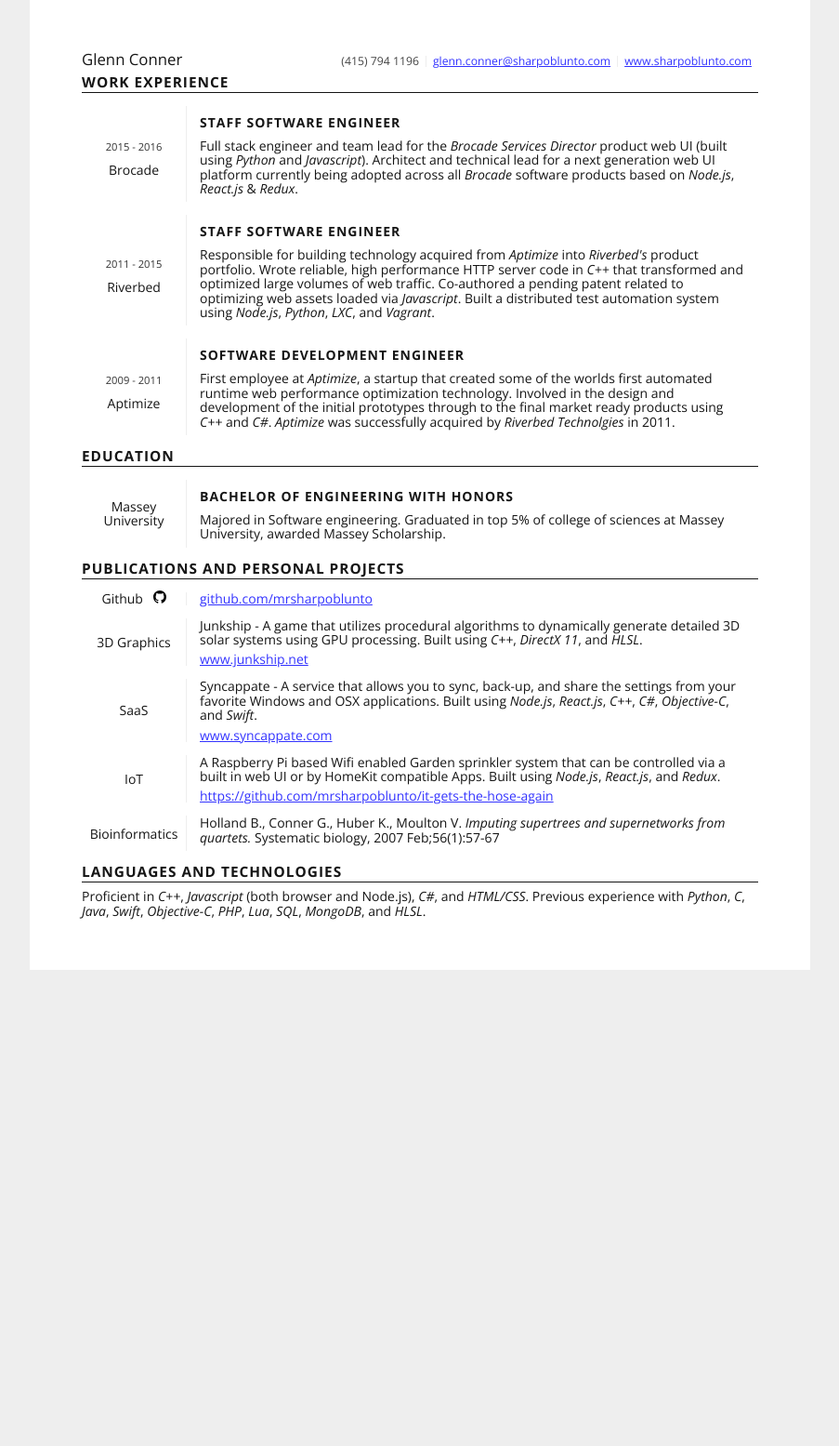
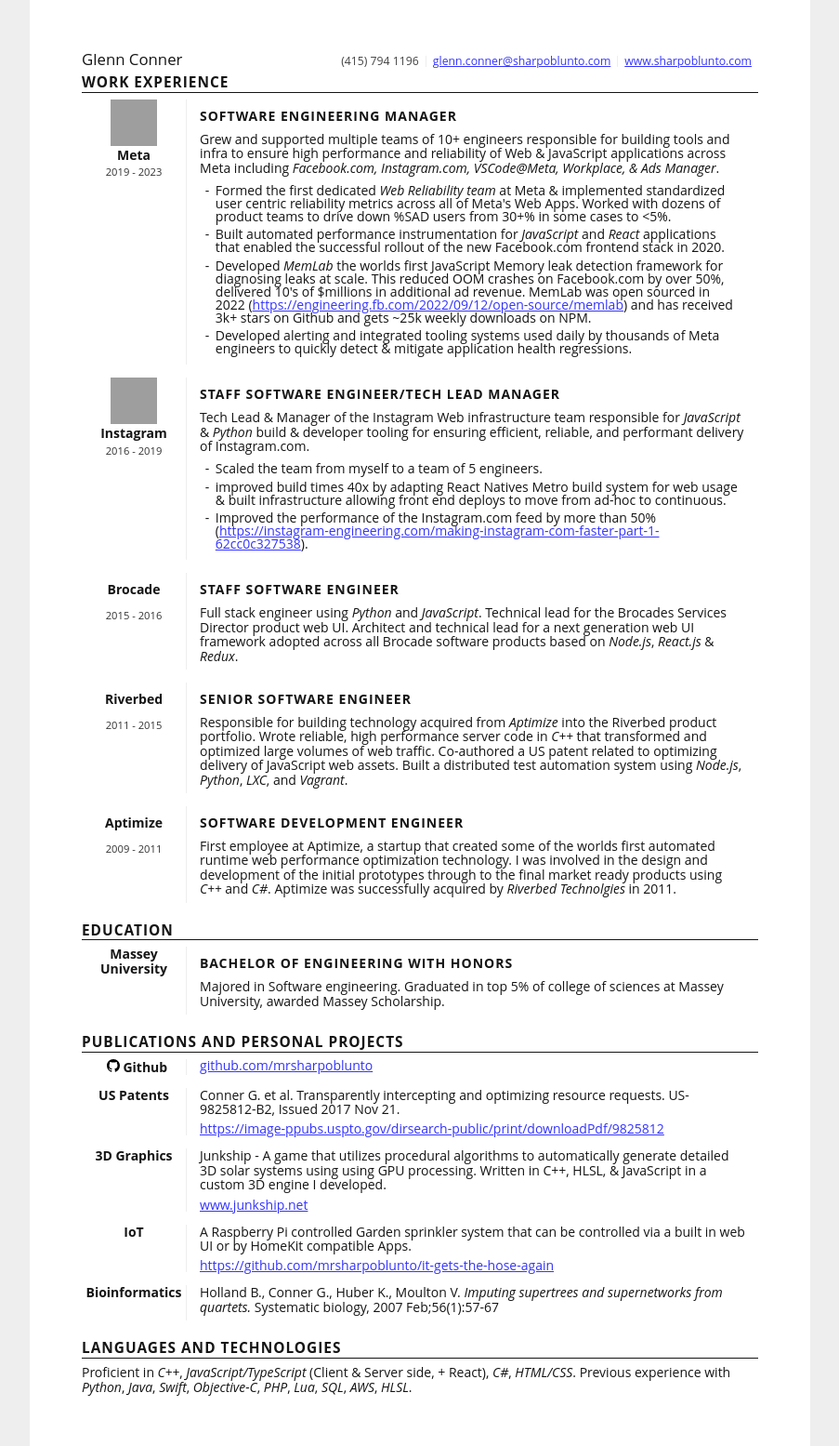
Before and after one commit to mrsharpoblunto/sharpoblunto.com, a Jekyll site: the page resume.html, which Jekyll copies as it is, in a window 1280 px wide. Shown: the whole page at 93% size, without its empty margins (188-1091 px from the left). Built offline with Jekyll 4.4.1, drawn with Linux system fonts in a browser that asks for light colours; some web fonts are replaced; before the commit the page ends 1043 px from its top, so only the background shows below that; grey boxes are pictures that could not be loaded.

Commit message:
updated resume

```diff
--- a/resume.html
+++ b/resume.html
@@ -1,7 +1,7 @@
 <!doctype html>
 <html>
   <head>
-    <link href='https://fonts.googleapis.com/css?family=Open+Sans:400,300,300italic,400italic,600,600italic,700,700italic,800,800italic' rel='stylesheet' type='text/css'>
+    <link href="https://fonts.cdnfonts.com/css/open-sans" rel="stylesheet" />
     <style>
       html, body, div, span, applet, object, iframe,
       h1, h2, h3, h4, h5, h6, p, blockquote, pre,
@@ -46,21 +46,22 @@
       	border-collapse: collapse;
       	border-spacing: 0;
       }
-      a {color:#3333FF;}
-      a:visited {color:#3333FF;}
-      a:hover {color:#3333FF;}
-      a:active {color:#3333FF;}
+      a {color:#3333FF;}      /* unvisited link */
+      a:visited {color:#3333FF;}  /* visited link */
+      a:hover {color:#3333FF;}  /* mouse over link */
+      a:active {color:#3333FF;}  /* selected link */
     </style>
     <style>
       @media print {
         @page {
-          size: 210mm 297mm;
+          size: 210mm 297mm; /* landscape */
+          /* you can also specify margins here: */
           margin: 25mm;
-          margin-right: 45mm;
+          margin-right: 45mm; /* for compatibility with both A4 and Letter */
         }
       }
       html, body {
-        font-family: 'Open sans',sans-serif;
+        font-family: 'Open sans', sans-serif;
         font-size: 14px;
         color: #151515;
         text-rendering: optimizeLegibility;
@@ -106,26 +107,34 @@
       div.item {
         display: flex;
         flex-direction: row;
-        align-items: center;
       }
 
       div.item aside {
         text-align: center;
         width: 8rem;
         flex-shrink: 0;
+        margin: 0 0 1rem 0;
       }
 
       div.item aside h5 {
         font-size: 0.8rem;
-        line-height: 2.5rem;
+        line-height: 1.5rem;
         text-transform: uppercase;
         color: #333;
+      }
+
+      div.item aside.older p  {
+        line-height: 2.5rem;
+      }
+
+      div.item aside p {
+        font-weight: 700;
       }
 
       div.item main {
         padding: 0rem 1rem;
         border-left: 1px solid #eee;
-        margin: 0.5rem 0;
+        margin: 0 0 1rem 0;
       }
 
       div.item main h4 {
@@ -138,6 +147,17 @@
 
       div.item main p {
         padding-bottom: 0.5rem;
+      }
+
+      div.item main ul {
+        list-style-type: "- ";
+        padding-left: 1rem;
+        color: #eee;
+      }
+
+      div.item main ul li {
+        color: #151515;
+        padding: 0.2rem;
       }
 
       header {
@@ -180,43 +200,82 @@
     </header>
     <main>
       <section>
-        <h2>Work experience</h2>
+      <h2>Work experience</h2>
+
         <div class='item'>
           <aside>
-            <h5>2015 - 2016</h5>
-            <p>Brocade</p>
+            <img src="https://media.licdn.com/dms/image/C4E0BAQFdNatYGiBelg/company-logo_100_100/0/1636138753911?e=1680739200&v=beta&t=oBzQ9Zt4eRymiAS_g4HN1lpHth_ice7myOW1pPn6vW8" width="50px" height="50px"/>
+            <p>Meta</p>
+            <h5>2019 - 2023</h5>
           </aside>
           <main>
-            <h4>Staff Software engineer</h4>
+            <h4>Software Engineering Manager</h4>
             <p>
-              Full stack engineer and team lead for the <i>Brocade Services Director</i> product web UI (built using <i>Python</i> and <i>Javascript</i>). Architect and technical lead for a next generation web UI platform currently being adopted across all <i>Brocade</i> software products based on <i>Node.js</i>, <i>React.js</i> & <i>Redux</i>.
+              Grew and supported multiple teams of 10+ engineers responsible for building tools and infra to ensure high performance and reliability of Web & JavaScript applications across Meta including <i>Facebook.com, Instagram.com, VSCode@Meta, Workplace, & Ads Manager</i>.
+              <ul>
+                <li>Formed the first dedicated <i>Web Reliability team</i> at Meta & implemented standardized user centric reliability metrics across all of Meta's Web Apps. Worked with dozens of product teams to drive down %SAD users from 30+% in some cases to <5%.</li>
+                <li>Built automated performance instrumentation for <i>JavaScript</i> and <i>React</i> applications that enabled the successful rollout of the new Facebook.com frontend stack in 2020.</li>
+                <li>Developed <i>MemLab</i> the worlds first JavaScript Memory leak detection framework for diagnosing leaks at scale. This reduced OOM crashes on Facebook.com by over 50%, delivered 10's of $millions in additional ad revenue. MemLab was open sourced in 2022 (<a href='https://engineering.fb.com/2022/09/12/open-source/memlab'>https://engineering.fb.com/2022/09/12/open-source/memlab</a>) and has received 3k+ stars on Github and gets ~25k weekly downloads on NPM.</li>
+                <li>Developed alerting and integrated tooling systems used daily by thousands of Meta engineers to quickly detect & mitigate application health regressions.</li>
+              </ul>
             </p>
           </main>
         </div>
 
         <div class='item'>
           <aside>
-            <h5>2011 - 2015</h5>
-            <p>Riverbed</p>
+            <img src="https://media.licdn.com/dms/image/C4E0BAQFt6KqGwvGCzg/company-logo_100_100/0/1652805737804?e=1680739200&v=beta&t=68U0Jw5I48q71Ba9kZHtFDfrHauIJR6-dlZdaq_jo9c" width="50px" height="50px"/>
+            <p>Instagram</p>
+            <h5>2016 - 2019</h5>
+          </aside>
+          <main>
+            <h4>Staff Software engineer/Tech Lead Manager</h4>
+            <p>
+              Tech Lead & Manager of the Instagram Web infrastructure team responsible for <i>JavaScript</i> & <i>Python</i> build & developer tooling for ensuring efficient, reliable, and performant delivery of Instagram.com.
+              <ul>
+                <li>Scaled the team from myself to a team of 5 engineers.</li>
+                <li>improved build times 40x by adapting React Natives Metro build system for web usage & built infrastructure allowing front end deploys to move from ad-hoc to continuous.</li>
+                <li>Improved the performance of the Instagram.com feed by more than 50% (<a href='https://instagram-engineering.com/making-instagram-com-faster-part-1-62cc0c327538'>https://instagram-engineering.com/making-instagram-com-faster-part-1-62cc0c327538</a>).</li>
+              </ul>
+            </p>
+          </main>
+        </div>
+
+        <div class='item'>
+          <aside class='older'>
+            <p>Brocade</p>
+            <h5>2015 - 2016</h5>
           </aside>
           <main>
             <h4>Staff Software engineer</h4>
             <p>
-              Responsible for building technology acquired from <i>Aptimize</i> into <i>Riverbed's</i> product portfolio. Wrote reliable, high performance HTTP server code in <i>C++</i> that transformed and optimized large volumes of web traffic. Co-authored a pending patent related to optimizing web assets loaded via <i>Javascript</i>. Built a distributed test automation system using <i>Node.js</i>, <i>Python</i>, <i>LXC</i>, and <i>Vagrant</i>.
+              Full stack engineer using <i>Python</i> and <i>JavaScript</i>. Technical lead for the Brocades Services Director product web UI. Architect and technical lead for a next generation web UI framework adopted across all Brocade software products based on <i>Node.js</i>, <i>React.js</i> & <i>Redux</i>.
             </p>
-
           </main>
         </div>
 
         <div class='item'>
-          <aside>
+          <aside class='older'>
+            <p>Riverbed</p>
+            <h5>2011 - 2015</h5>
+          </aside>
+          <main>
+            <h4>Senior Software engineer</h4>
+            <p>
+              Responsible for building technology acquired from <i>Aptimize</i> into the Riverbed product portfolio. Wrote reliable, high performance server code in <i>C++</i> that transformed and optimized large volumes of web traffic. Co-authored a US patent related to optimizing delivery of JavaScript web assets. Built a distributed test automation system using <i>Node.js</i>, <i>Python</i>, <i>LXC</i>, and <i>Vagrant</i>.
+            </p>
+          </main>
+        </div>
+
+        <div class='item'>
+          <aside class='older'>
+            <p>Aptimize</p>
             <h5>2009 - 2011</h5>
-            <p>Aptimize</p>
           </aside>
           <main>
             <h4>Software development engineer</h4>
             <p>
-              First employee at <i>Aptimize</i>, a startup that created some of the worlds first automated runtime web performance optimization technology. Involved in the design and development of the initial prototypes through to the final market ready products using <i>C++</i> and <i>C#</i>. <i>Aptimize</i> was successfully acquired by <i>Riverbed Technolgies</i> in 2011.
+              First employee at Aptimize, a startup that created some of the worlds first automated runtime web performance optimization technology. I was involved in the design and development of the initial prototypes through to the final market ready products using <i>C++</i> and <i>C#</i>. Aptimize was successfully acquired by <i>Riverbed Technolgies</i> in 2011.
             </p>
           </main>
         </div>
@@ -241,8 +300,9 @@
         <h2>Publications and personal projects</h2>
         <div class='item'>
           <aside>
-            <p>Github
-              <svg aria-hidden="true" class="octicon octicon-mark-github" style="margin-left: 0.5rem;height:1rem;width:1rem" role="img" version="1.1" viewBox="0 0 16 16"><path d="M8 0C3.58 0 0 3.58 0 8c0 3.54 2.29 6.53 5.47 7.59 0.4 0.07 0.55-0.17 0.55-0.38 0-0.19-0.01-0.82-0.01-1.49-2.01 0.37-2.53-0.49-2.69-0.94-0.09-0.23-0.48-0.94-0.82-1.13-0.28-0.15-0.68-0.52-0.01-0.53 0.63-0.01 1.08 0.58 1.23 0.82 0.72 1.21 1.87 0.87 2.33 0.66 0.07-0.52 0.28-0.87 0.51-1.07-1.78-0.2-3.64-0.89-3.64-3.95 0-0.87 0.31-1.59 0.82-2.15-0.08-0.2-0.36-1.02 0.08-2.12 0 0 0.67-0.21 2.2 0.82 0.64-0.18 1.32-0.27 2-0.27 0.68 0 1.36 0.09 2 0.27 1.53-1.04 2.2-0.82 2.2-0.82 0.44 1.1 0.16 1.92 0.08 2.12 0.51 0.56 0.82 1.27 0.82 2.15 0 3.07-1.87 3.75-3.65 3.95 0.29 0.25 0.54 0.73 0.54 1.48 0 1.07-0.01 1.93-0.01 2.2 0 0.21 0.15 0.46 0.55 0.38C13.71 14.53 16 11.53 16 8 16 3.58 12.42 0 8 0z"></path></svg>
+            <p>
+              <svg aria-hidden="true" class="octicon octicon-mark-github" style="margin-left: 0.5rem;" height="1rem" role="img" version="1.1" viewBox="0 0 16 16" width="1rem"><path d="M8 0C3.58 0 0 3.58 0 8c0 3.54 2.29 6.53 5.47 7.59 0.4 0.07 0.55-0.17 0.55-0.38 0-0.19-0.01-0.82-0.01-1.49-2.01 0.37-2.53-0.49-2.69-0.94-0.09-0.23-0.48-0.94-0.82-1.13-0.28-0.15-0.68-0.52-0.01-0.53 0.63-0.01 1.08 0.58 1.23 0.82 0.72 1.21 1.87 0.87 2.33 0.66 0.07-0.52 0.28-0.87 0.51-1.07-1.78-0.2-3.64-0.89-3.64-3.95 0-0.87 0.31-1.59 0.82-2.15-0.08-0.2-0.36-1.02 0.08-2.12 0 0 0.67-0.21 2.2 0.82 0.64-0.18 1.32-0.27 2-0.27 0.68 0 1.36 0.09 2 0.27 1.53-1.04 2.2-0.82 2.2-0.82 0.44 1.1 0.16 1.92 0.08 2.12 0.51 0.56 0.82 1.27 0.82 2.15 0 3.07-1.87 3.75-3.65 3.95 0.29 0.25 0.54 0.73 0.54 1.48 0 1.07-0.01 1.93-0.01 2.2 0 0.21 0.15 0.46 0.55 0.38C13.71 14.53 16 11.53 16 8 16 3.58 12.42 0 8 0z"></path></svg>
+              Github
             </p>
           </aside>
           <main>
@@ -251,33 +311,30 @@
         </div>
         <div class='item'>
           <aside>
-            <p>3D Graphics</p>
+            <p>US Patents</p><br/>
           </aside>
           <main>
             <p>
-              Junkship - A game that utilizes procedural algorithms to dynamically generate detailed 3D solar systems using GPU processing. Built using <i>C++</i>, <i>DirectX 11</i>, and <i>HLSL</i>.
+              Conner G. et al. Transparently intercepting and optimizing resource requests. US-9825812-B2, Issued 2017 Nov 21.
             </p>
+            <a href='https://image-ppubs.uspto.gov/dirsearch-public/print/downloadPdf/9825812'>https://image-ppubs.uspto.gov/dirsearch-public/print/downloadPdf/9825812</a>
+        </div>
+        <div class='item'>
+          <aside>
+            <p>3D Graphics</p><br/>
+          </aside>
+          <main>
+            <p>Junkship - A game that utilizes procedural algorithms to automatically generate detailed 3D solar systems using using GPU processing. Written in C++, HLSL, & JavaScript in a custom 3D engine I developed.</p>
             <a href='https://www.junkship.net'>www.junkship.net</a>
           </main>
         </div>
         <div class='item'>
           <aside>
-            <p>SaaS</p>
+            <p>IoT</p><br/>
           </aside>
           <main>
             <p>
-              Syncappate - A service that allows you to sync, back-up, and share the settings from your favorite Windows and OSX applications. Built using <i>Node.js</i>, <i>React.js</i>, <i>C++</i>, <i>C#</i>, <i>Objective-C</i>, and <i>Swift</i>.
-            </p>
-            <a href='https://www.syncappate.com'>www.syncappate.com</a>
-          </main>
-        </div>
-        <div class='item'>
-          <aside>
-            <p>IoT</p>
-          </aside>
-          <main>
-            <p>
-              A Raspberry Pi based Wifi enabled Garden sprinkler system that can be controlled via a built in web UI or by HomeKit compatible Apps. Built using <i>Node.js</i>, <i>React.js</i>, and <i>Redux</i>.
+            A Raspberry Pi controlled Garden sprinkler system that can be controlled via a built in web UI or by HomeKit compatible Apps.
             </p>
             <a href='https://github.com/mrsharpoblunto/it-gets-the-hose-again'>https://github.com/mrsharpoblunto/it-gets-the-hose-again</a>
           </main>
@@ -294,7 +351,7 @@
     </main>
     <section>
       <h2>Languages and technologies</h2>
-      <p>Proficient in <i>C++</i>, <i>Javascript</i> (both browser and Node.js), <i>C#</i>,  and <i>HTML/CSS</i>. Previous experience with <i>Python</i>, <i>C</i>, <i>Java</i>, <i>Swift</i>, <i>Objective-C</i>, <i>PHP</i>, <i>Lua</i>, <i>SQL</i>, <i>MongoDB</i>, and <i>HLSL</i>.
+      <p>Proficient in <i>C++</i>, <i>JavaScript/TypeScript</i> (Client & Server side, + React), <i>C#</i>, <i>HTML/CSS</i>. Previous experience with <i>Python</i>, <i>Java</i>, <i>Swift</i>, <i>Objective-C</i>, <i>PHP</i>, <i>Lua</i>, <i>SQL</i>, <i>AWS</i>, <i>HLSL</i>.
     </section>
   </body>
 </html>
```
Also changed, not shown: 1 other file.
